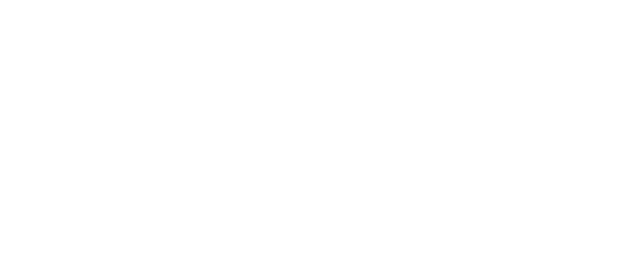
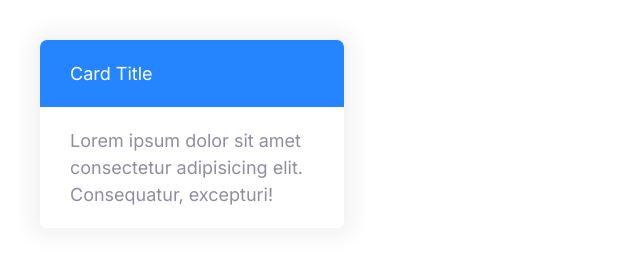
Before and after one commit to nwils000/Nathans-Moshify-Project, a plain HTML site: page index.html in a window 1280 px wide. Shown: the whole page, without its empty margins (0-640 px from the left). Drawn offline with Linux system fonts and the light colour scheme.

Commit message:
Built card components.

```diff
--- a/CSS/styles.css
+++ b/CSS/styles.css
@@ -281,3 +281,25 @@ a {
     font-size: 1.5rem;
   }
 }
+
+/* cards */
+
+.card {
+  border-radius: 7px;
+  box-shadow: 0 0 20px 10px #f3f3f3;
+  overflow: hidden;
+}
+
+.card__header,
+.card__body {
+  padding: 2rem 3rem;
+}
+
+.card--primary .card__header {
+  background: var(--color-primary);
+  color: #fff;
+}
+.card--secondary .card__header {
+  background: var(--color-secondary);
+  color: #fff;
+}
--- a/index.html
+++ b/index.html
@@ -15,7 +15,12 @@
     <link rel="stylesheet" href="CSS/styles.css" />
   </head>
   <body>
-
+    <div style="width: 30%; padding: 4rem;">
+      <div class="card card--primary">
+        <header class="card__header">Card Title</header>
+        <div class="card__body">Lorem ipsum dolor sit amet consectetur adipisicing elit. Consequatur, excepturi!</div>
+      </div>
+      </div>
     </div>
   </body>
 </html>
```
Also changed, not shown: components/card.html (added, +7 -0 lines).
